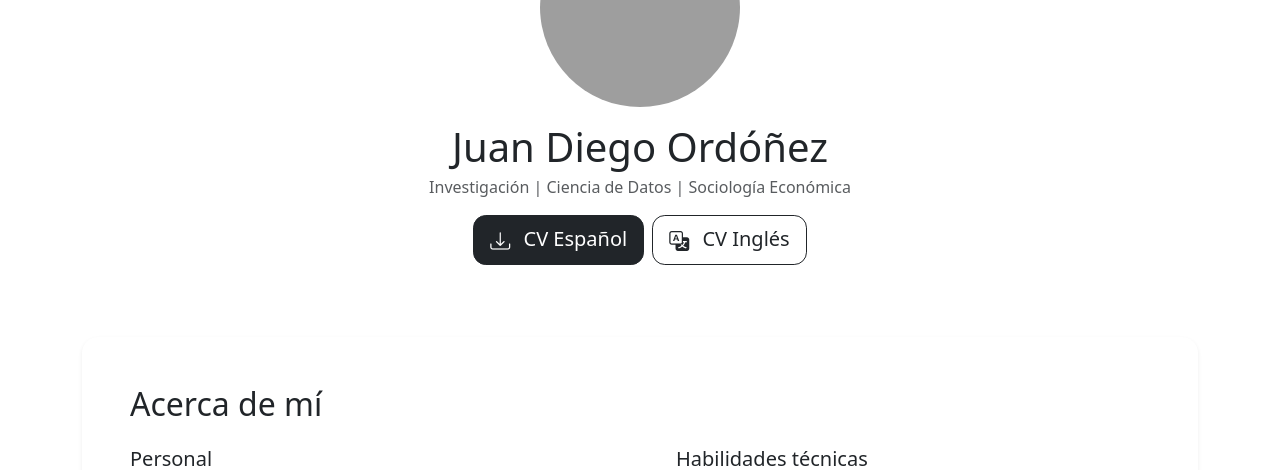
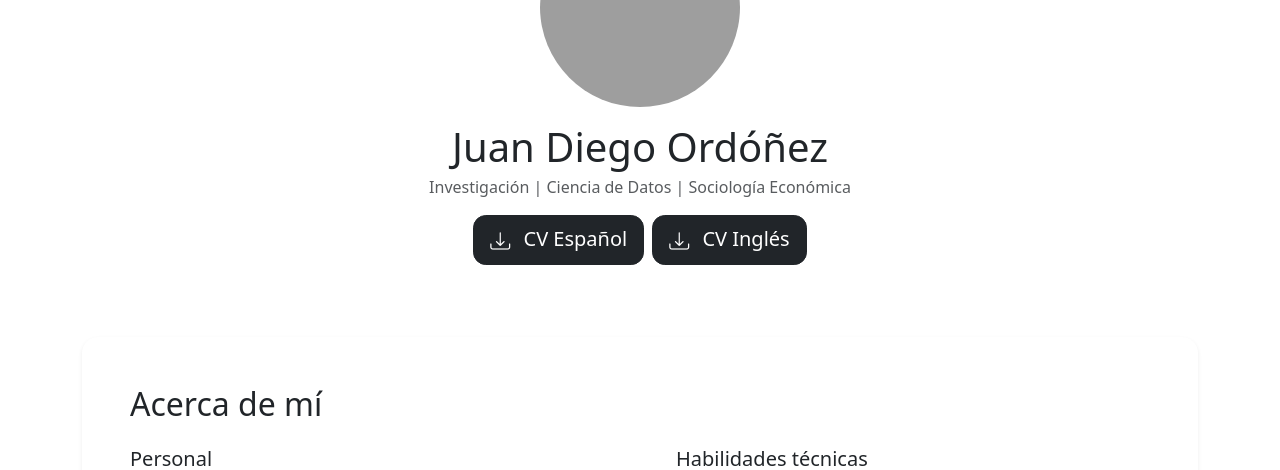
Before and after one commit to ordonezbravojuandiego-hash/Website-CV-, a Flask app: page / in a window 1280 px wide. Shown: the part 237-707 px from the top of the page. Run offline with Flask 3, Linux system fonts and the light colour scheme; grey boxes are pictures that could not be loaded.

Commit message:
UI: mismo ícono de descarga para CV ES/EN

```diff
--- a/templates/index.html
+++ b/templates/index.html
@@ -16,16 +16,18 @@
       {{ data['description']['short description'] }}
     </p>
 
-    <div class="d-flex flex-wrap gap-2 justify-content-center mt-2">
+   <div class="d-flex flex-wrap gap-2 justify-content-center mt-2">
   <a class="btn btn-dark btn-lg"
      href="{{ url_for('download_cv_lang', lang='es') }}">
     <i class="bi bi-download me-2"></i> CV Español
   </a>
 
-  <a class="btn btn-outline-dark btn-lg"
+  <a class="btn btn-dark btn-lg"
      href="{{ url_for('download_cv_lang', lang='en') }}">
-    <i class="bi bi-translate me-2"></i> CV Inglés
+    <i class="bi bi-download me-2"></i> CV Inglés
   </a>
+</div>
+
 </div>
 
 </section>
```
